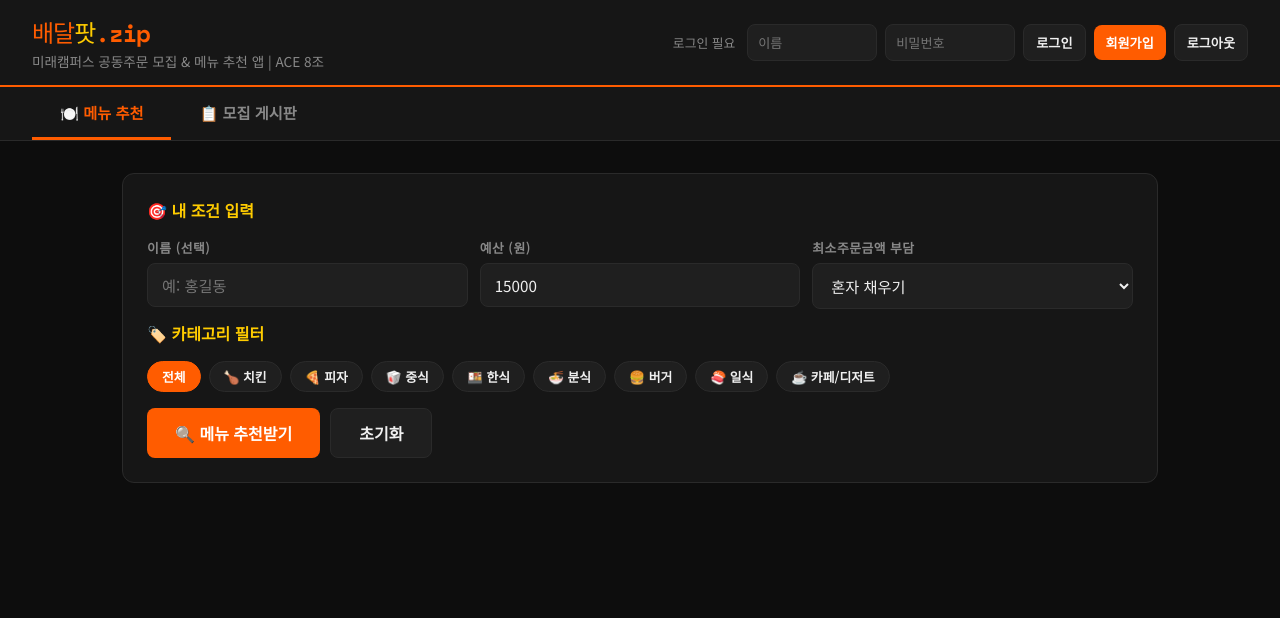
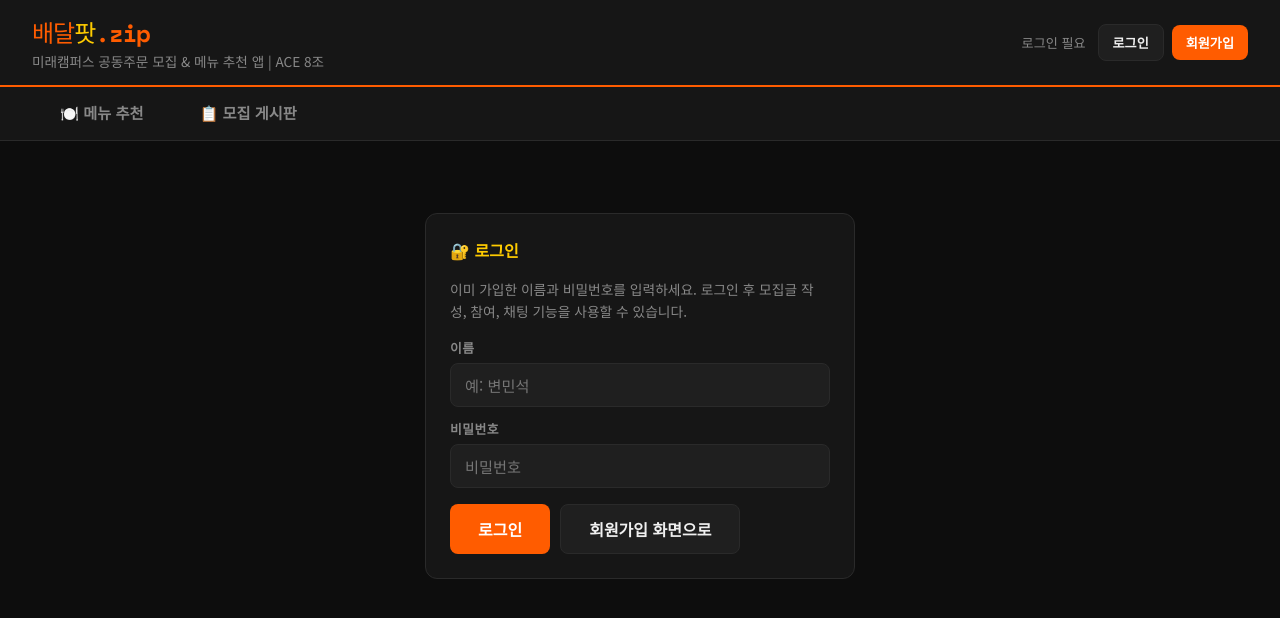
Before and after one commit to doru-sama/baedalpot, a plain HTML site: page public/index.html in a window 1280 px wide. Both pictures are taken after a click on the button "로그인". Drawn offline with nearby package versions, Linux system fonts and the light colour scheme.

Commit message:
Refactor authentication inputs and update styles

```diff
--- a/public/index.html
+++ b/public/index.html
@@ -56,26 +56,30 @@
     flex-wrap: wrap;
     justify-content: flex-end;
   }
-  .header-auth input {
-    width: 130px;
-    padding: 8px 10px;
-    font-size: 0.82rem;
-  }
   .header-auth .btn {
-    padding: 8px 12px;
+    padding: 8px 14px;
     font-size: 0.82rem;
   }
   .header-auth-status {
     color: var(--muted);
-    font-size: 0.8rem;
+    font-size: 0.82rem;
     margin-right: 4px;
     white-space: nowrap;
   }
   .header-auth-status strong { color: var(--accent2); }
+  .auth-card {
+    max-width: 430px;
+    margin: 40px auto;
+  }
+  .auth-guide {
+    color: var(--muted);
+    font-size: .86rem;
+    line-height: 1.6;
+    margin-bottom: 16px;
+  }
   @media(max-width: 760px) {
     header { align-items: flex-start; flex-direction: column; }
     .header-auth { width: 100%; justify-content: flex-start; }
-    .header-auth input { flex: 1; min-width: 120px; }
   }
 
   /* ── TABS ── */
@@ -440,11 +444,9 @@
   </div>
   <div class="header-auth">
     <span id="loginStatus" class="header-auth-status">로그인 필요</span>
-    <input type="text" id="authName" placeholder="이름" maxlength="20">
-    <input type="password" id="authPassword" placeholder="비밀번호" maxlength="30" onkeydown="if(event.key==='Enter') login()">
-    <button class="btn secondary" onclick="login()">로그인</button>
-    <button class="btn" onclick="signup()">회원가입</button>
-    <button class="btn secondary" onclick="logout()">로그아웃</button>
+    <button id="loginTopBtn" class="btn secondary" onclick="goLogin()">로그인</button>
+    <button id="signupTopBtn" class="btn" onclick="goSignup()">회원가입</button>
+    <button id="logoutTopBtn" class="btn secondary" onclick="logout()" style="display:none;">로그아웃</button>
   </div>
 </header>
 
@@ -456,6 +458,46 @@
 
 <div class="main">
 
+  <!-- ══════════════════ AUTH: 로그인 ══════════════════ -->
+  <div id="page-login" class="page">
+    <div class="card auth-card">
+      <div class="card-title">🔐 로그인</div>
+      <p class="auth-guide">이미 가입한 이름과 비밀번호를 입력하세요. 로그인 후 모집글 작성, 참여, 채팅 기능을 사용할 수 있습니다.</p>
+      <div class="form-group" style="margin-bottom:12px;">
+        <label>이름</label>
+        <input type="text" id="loginName" placeholder="예: 변민석" maxlength="20">
+      </div>
+      <div class="form-group" style="margin-bottom:14px;">
+        <label>비밀번호</label>
+        <input type="password" id="loginPassword" placeholder="비밀번호" maxlength="30" onkeydown="if(event.key==='Enter') login()">
+      </div>
+      <div class="btn-row">
+        <button class="btn" onclick="login()">로그인</button>
+        <button class="btn secondary" onclick="goSignup()">회원가입 화면으로</button>
+      </div>
+    </div>
+  </div>
+
+  <!-- ══════════════════ AUTH: 회원가입 ══════════════════ -->
+  <div id="page-signup" class="page">
+    <div class="card auth-card">
+      <div class="card-title">📝 회원가입</div>
+      <p class="auth-guide">수업용 간단 회원가입입니다. 이름과 비밀번호만 사용하며, 같은 이름은 중복 가입할 수 없습니다.</p>
+      <div class="form-group" style="margin-bottom:12px;">
+        <label>이름</label>
+        <input type="text" id="signupName" placeholder="예: 변민석" maxlength="20">
+      </div>
+      <div class="form-group" style="margin-bottom:14px;">
+        <label>비밀번호</label>
+        <input type="password" id="signupPassword" placeholder="비밀번호" maxlength="30" onkeydown="if(event.key==='Enter') signup()">
+      </div>
+      <div class="btn-row">
+        <button class="btn" onclick="signup()">회원가입</button>
+        <button class="btn secondary" onclick="goLogin()">로그인 화면으로</button>
+      </div>
+    </div>
+  </div>
+
   <!-- ══════════════════ PAGE 1: 메뉴 추천 ══════════════════ -->
   <div id="page-recommend" class="page active">
 
@@ -464,7 +506,7 @@
       <div class="form-row">
         <div class="form-group">
           <label>이름 (선택)</label>
-          <input type="text" id="myName" placeholder="예: 홍길동" maxlength="10">
+          <input type="text" id="myName" placeholder="예: 이해인" maxlength="10">
         </div>
         <div class="form-group">
           <label>예산 (원)</label>
@@ -620,7 +662,7 @@ let selectedCategory = '전체';
 // ══════════════════════════════════════
 // TAB
 // ══════════════════════════════════════
-function showTab(name) {
+function showTab(name, remember = true) {
   document.querySelectorAll('.page').forEach(p => p.classList.remove('active'));
   document.querySelectorAll('.tab').forEach(t => t.classList.remove('active'));
 
@@ -630,7 +672,10 @@ function showTab(name) {
 
   page.classList.add('active');
   if (tab) tab.classList.add('active');
-  localStorage.setItem('baedalpot_active_tab', name);
+
+  if (remember && (name === 'recommend' || name === 'board')) {
+    localStorage.setItem('baedalpot_active_tab', name);
+  }
 
   if (name === 'board') renderBoard();
 }
@@ -639,6 +684,14 @@ function restoreActiveTab() {
   const saved = localStorage.getItem('baedalpot_active_tab') || 'recommend';
   const target = document.getElementById('page-' + saved) ? saved : 'recommend';
   showTab(target);
+}
+
+function goLogin() {
+  showTab('login', false);
+}
+
+function goSignup() {
+  showTab('signup', false);
 }
 
 // ══════════════════════════════════════
@@ -756,40 +809,52 @@ async function apiRequest(url, options = {}) {
 }
 function updateLoginStatus() {
   const user = getAuth();
-  const el = document.getElementById('loginStatus');
-  if (!el) return;
+  const status = document.getElementById('loginStatus');
+  const loginBtn = document.getElementById('loginTopBtn');
+  const signupBtn = document.getElementById('signupTopBtn');
+  const logoutBtn = document.getElementById('logoutTopBtn');
+
   if (user) {
-    el.innerHTML = `✅ <strong>${escapeHtml(user.name)}</strong>님으로 로그인 중`;
-    const nameInput = document.getElementById('authName');
-    if (nameInput) nameInput.value = user.name;
+    status.innerHTML = `<strong>${escapeHtml(user.name)}</strong>님 로그인 중`;
+    if (loginBtn) loginBtn.style.display = 'none';
+    if (signupBtn) signupBtn.style.display = 'none';
+    if (logoutBtn) logoutBtn.style.display = '';
   } else {
-    el.textContent = '로그인 필요';
+    status.textContent = '로그인 필요';
+    if (loginBtn) loginBtn.style.display = '';
+    if (signupBtn) signupBtn.style.display = '';
+    if (logoutBtn) logoutBtn.style.display = 'none';
   }
 }
+
 async function signup() {
-  const name = document.getElementById('authName').value.trim();
-  const password = document.getElementById('authPassword').value.trim();
+  const name = document.getElementById('signupName').value.trim();
+  const password = document.getElementById('signupPassword').value.trim();
   if (!name || !password) { showToast('이름과 비밀번호를 입력해주세요', true); return; }
   try {
     const user = await apiRequest(`${API_BASE}/auth/signup`, { method:'POST', body: JSON.stringify({ name, password }) });
     setAuth(user);
-    document.getElementById('authPassword').value = '';
+    document.getElementById('signupPassword').value = '';
     showToast('회원가입 및 로그인 완료');
+    showTab(localStorage.getItem('baedalpot_active_tab') || 'board');
     await renderBoard();
   } catch(e) { showToast(e.message, true); }
 }
+
 async function login() {
-  const name = document.getElementById('authName').value.trim();
-  const password = document.getElementById('authPassword').value.trim();
+  const name = document.getElementById('loginName').value.trim();
+  const password = document.getElementById('loginPassword').value.trim();
   if (!name || !password) { showToast('이름과 비밀번호를 입력해주세요', true); return; }
   try {
     const user = await apiRequest(`${API_BASE}/auth/login`, { method:'POST', body: JSON.stringify({ name, password }) });
     setAuth(user);
-    document.getElementById('authPassword').value = '';
+    document.getElementById('loginPassword').value = '';
     showToast('로그인 완료');
+    showTab(localStorage.getItem('baedalpot_active_tab') || 'board');
     await renderBoard();
   } catch(e) { showToast(e.message, true); }
 }
+
 function logout() {
   clearAuth();
   showToast('로그아웃 완료');
```
